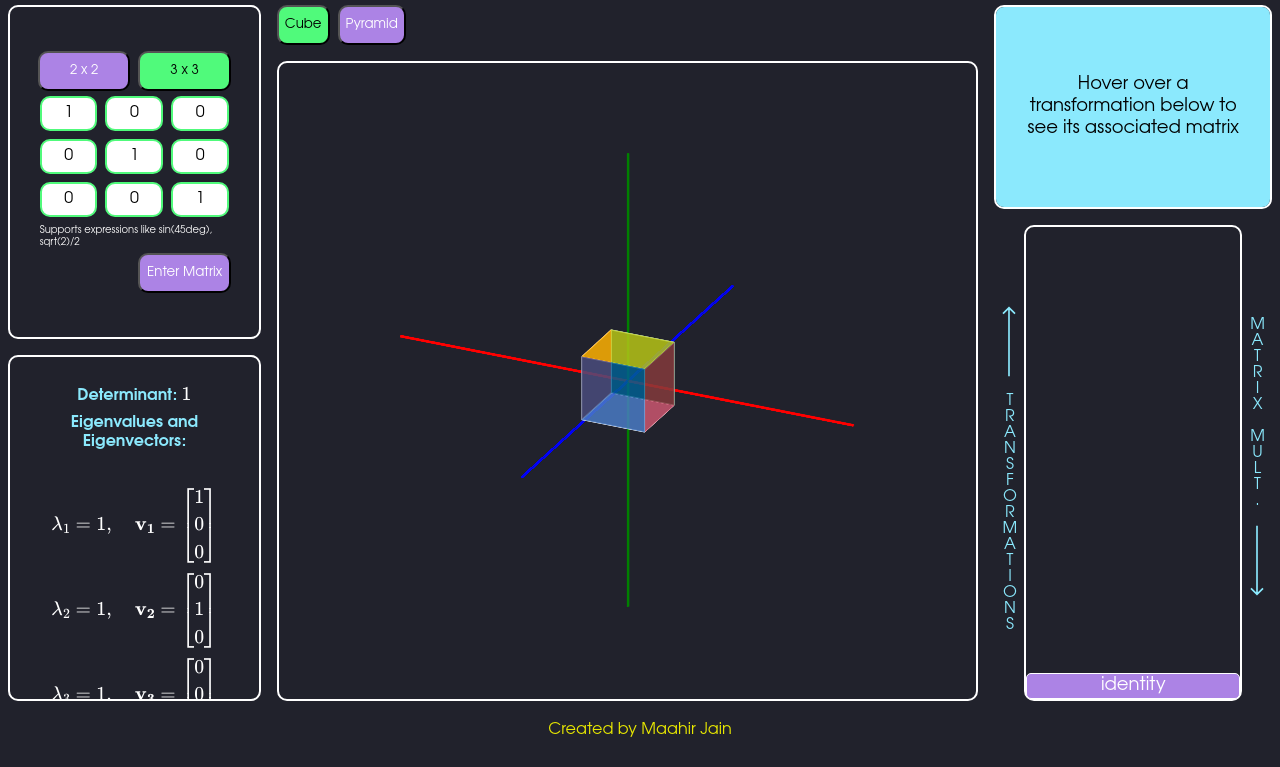
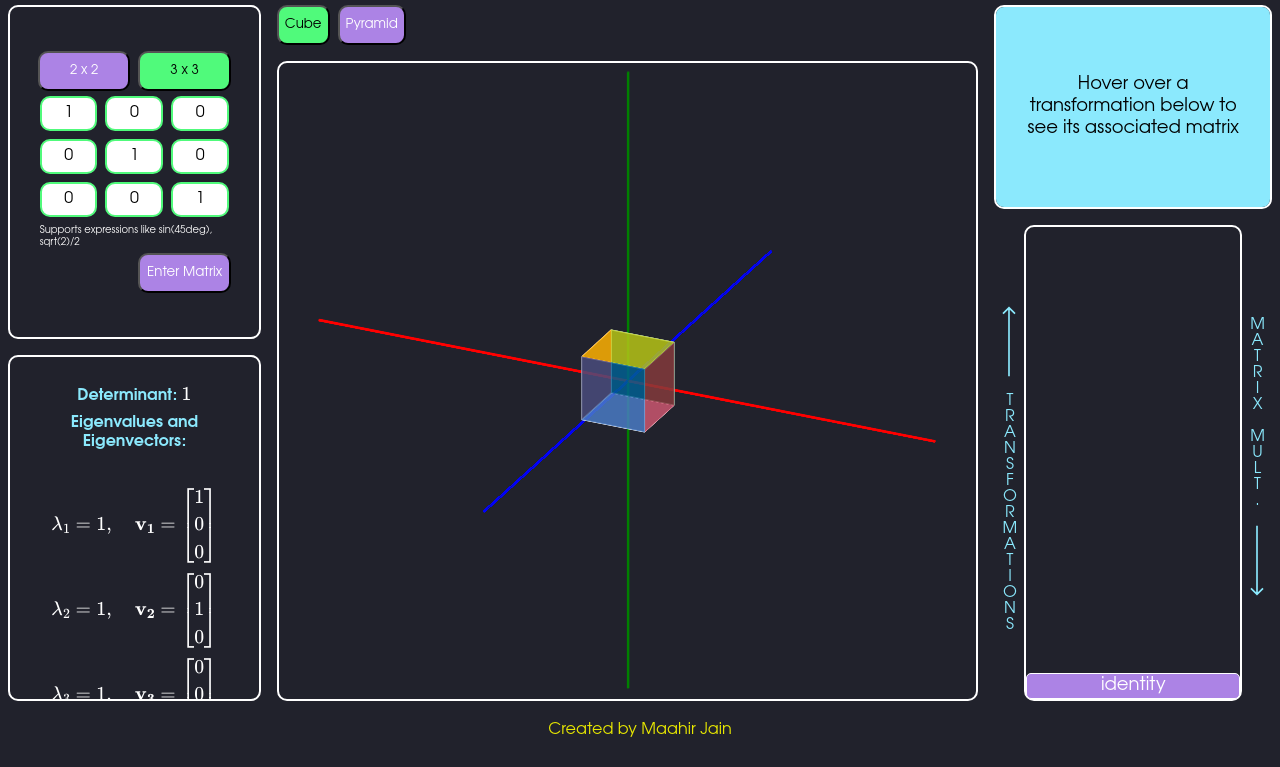
Before and after one commit to maahirjain/matrix-viz, a website built with webpack: page src/pages/main/index.html in a window 1280 px wide. Shown: the part 49-816 px from the top of the page. Built offline with nearby package versions, Linux system fonts and the light colour scheme.

Commit message:
Increase axes width

```diff
--- a/src/pages/main/styles/main.scss
+++ b/src/pages/main/styles/main.scss
@@ -394,8 +394,8 @@ button {
     grid-column-start: 1;
     transform-style: preserve-3d;
     transform: rotateX(-25deg) rotateY(-25deg);
-    width: 500px;
-    height: 500px;
+    width: 680px;
+    height: 680px;
     z-index: 0;
 }
 
@@ -408,7 +408,7 @@ button {
 
 .face {
     position: absolute;
-    width: 500px;
+    width: 680px;
     height: 2px;
 }
 
@@ -434,19 +434,19 @@ button {
 
 .face-top {
     transform: rotateX(90deg) translateZ(1px);
-    width: 500px;
+    width: 680px;
     height: 2px;
 }
 
 .face-bottom {
     transform: rotateX(-90deg) translateZ(1px);
-    width: 500px;
+    width: 680px;
     height: 2px;
 }
 
-#x-axis { transform: translateX(-250px); }
-#y-axis { transform: translateY(-250px) rotateZ(90deg); }
-#z-axis { transform: translateZ(250px) rotateY(90deg); }
+#x-axis { transform: translateX(-340px); }
+#y-axis { transform: translateY(-340px) rotateZ(90deg); }
+#z-axis { transform: translateZ(340px) rotateY(90deg); }
 
 #two-d-axes {
     display: flex;
```
